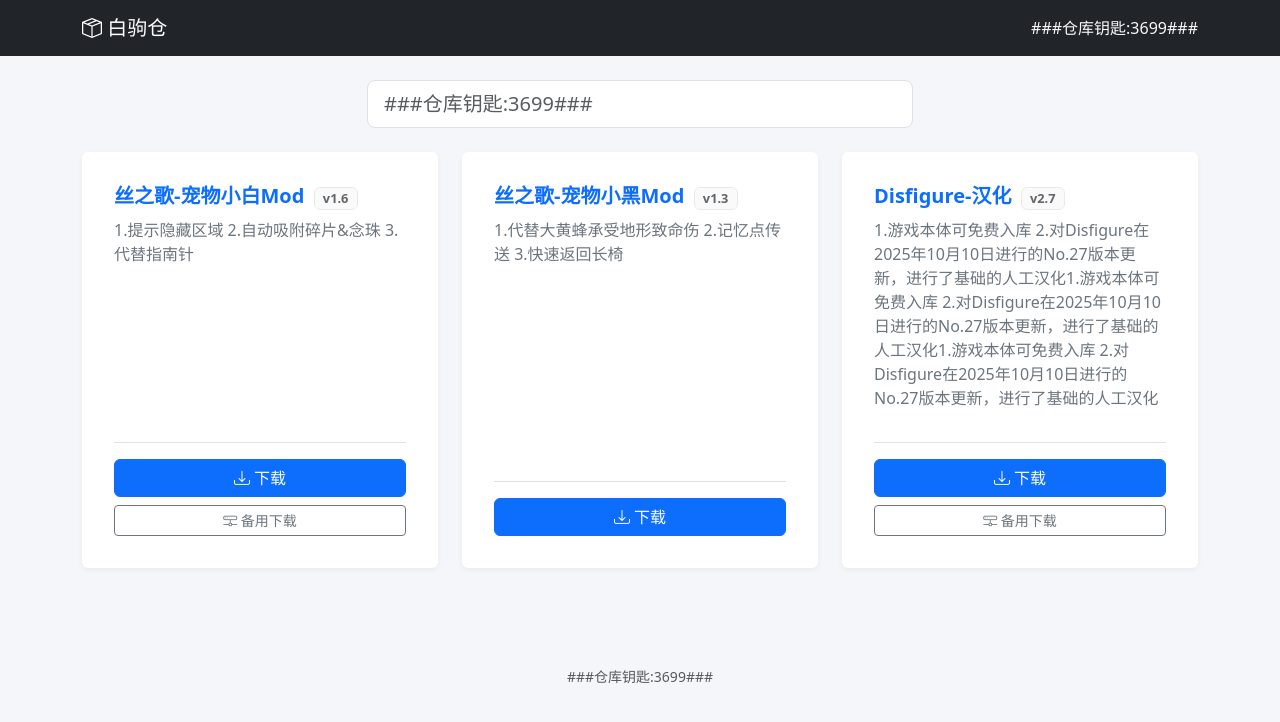
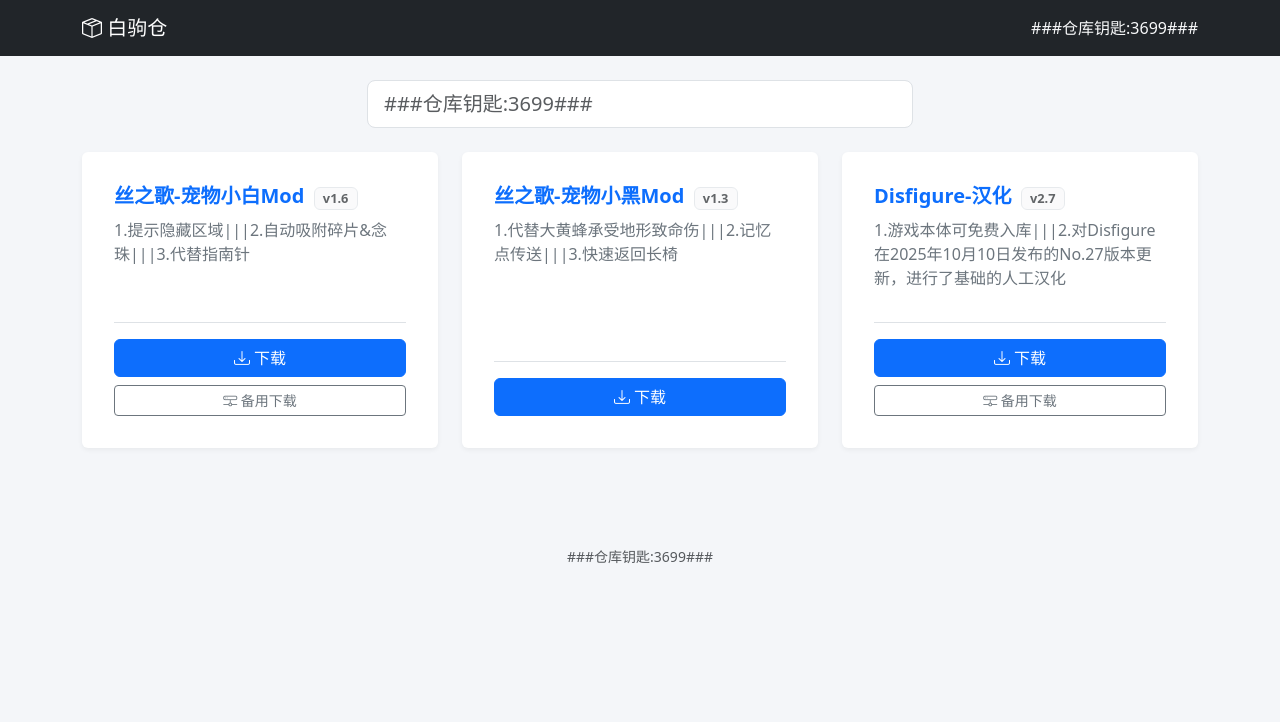
Before and after one commit to byg339/byg339.github.io, a plain HTML site: page index.html in a window 1280 px wide. Drawn offline with nearby package versions, Linux system fonts and the light colour scheme.

Commit message:
Update index.html

```diff
--- a/index.html
+++ b/index.html
@@ -60,21 +60,21 @@
             {
                 title: "丝之歌-宠物小白Mod",
                 version: "v1.6",
-                desc: "1.提示隐藏区域   2.自动吸附碎片&念珠   3.代替指南针",
+                desc: "1.提示隐藏区域|||2.自动吸附碎片&念珠|||3.代替指南针",
                 mainLink: "https://wwuc.lanzoub.com/ihPsX3a97jrg",
                 backupLink: "https://pan.baidu.com/s/1c8erFA8G-DDZY0vUR_HMlQ?pwd=3699",
             },
             {
                 title: "丝之歌-宠物小黑Mod",
                 version: "v1.3",
-                desc: "1.代替大黄蜂承受地形致命伤   2.记忆点传送   3.快速返回长椅",
+                desc: "1.代替大黄蜂承受地形致命伤|||2.记忆点传送|||3.快速返回长椅",
                 mainLink: "https://lanzou.com/xxxx",
                 backupLink: "#", // 无备留#
             },
             {
                 title: "Disfigure-汉化",
                 version: "v2.7",
-                desc: "1.游戏本体可免费入库 2.对Disfigure在2025年10月10日进行的No.27版本更新，进行了基础的人工汉化1.游戏本体可免费入库 2.对Disfigure在2025年10月10日进行的No.27版本更新，进行了基础的人工汉化1.游戏本体可免费入库 2.对Disfigure在2025年10月10日进行的No.27版本更新，进行了基础的人工汉化",
+                desc: "1.游戏本体可免费入库|||2.对Disfigure在2025年10月10日发布的No.27版本更新，进行了基础的人工汉化",
                 mainLink: "https://github.com/xxxx/releases",
                 backupLink: "https://share.weiyun.com/xxxx",
             }
```
